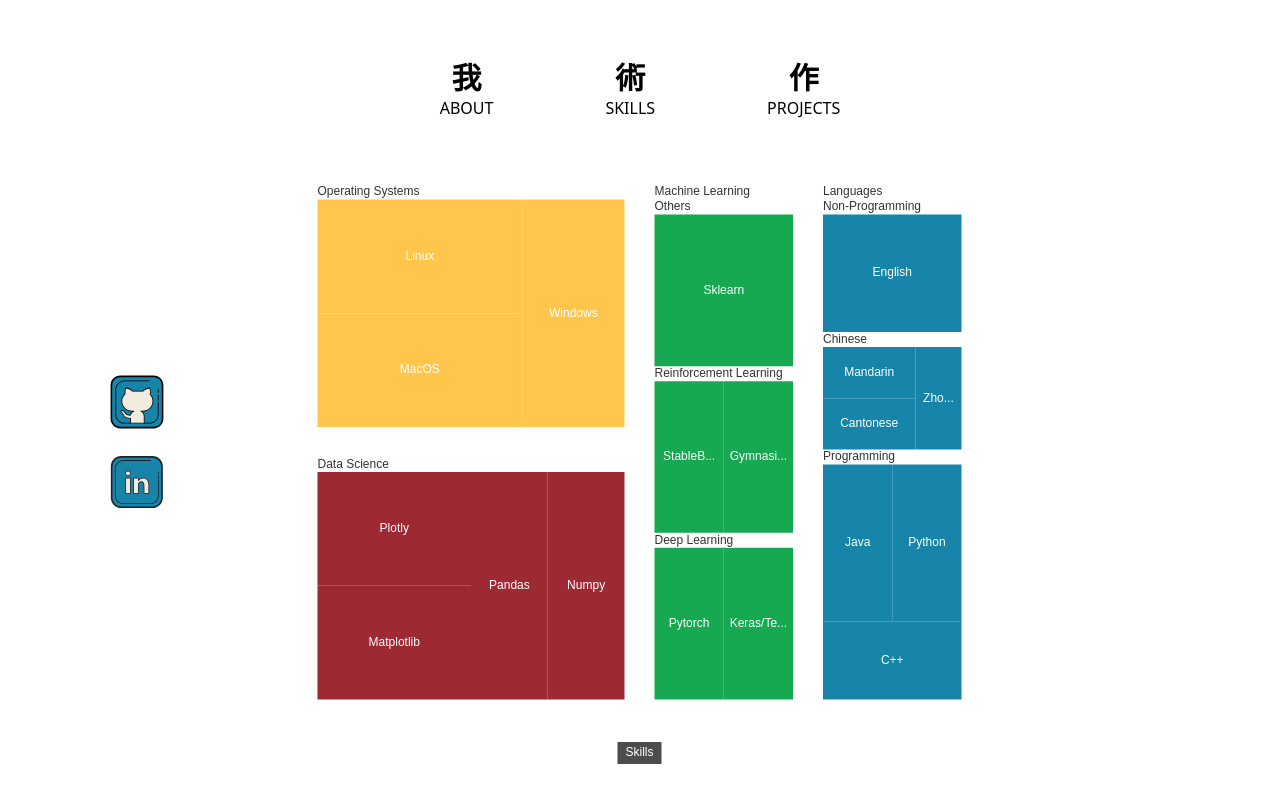
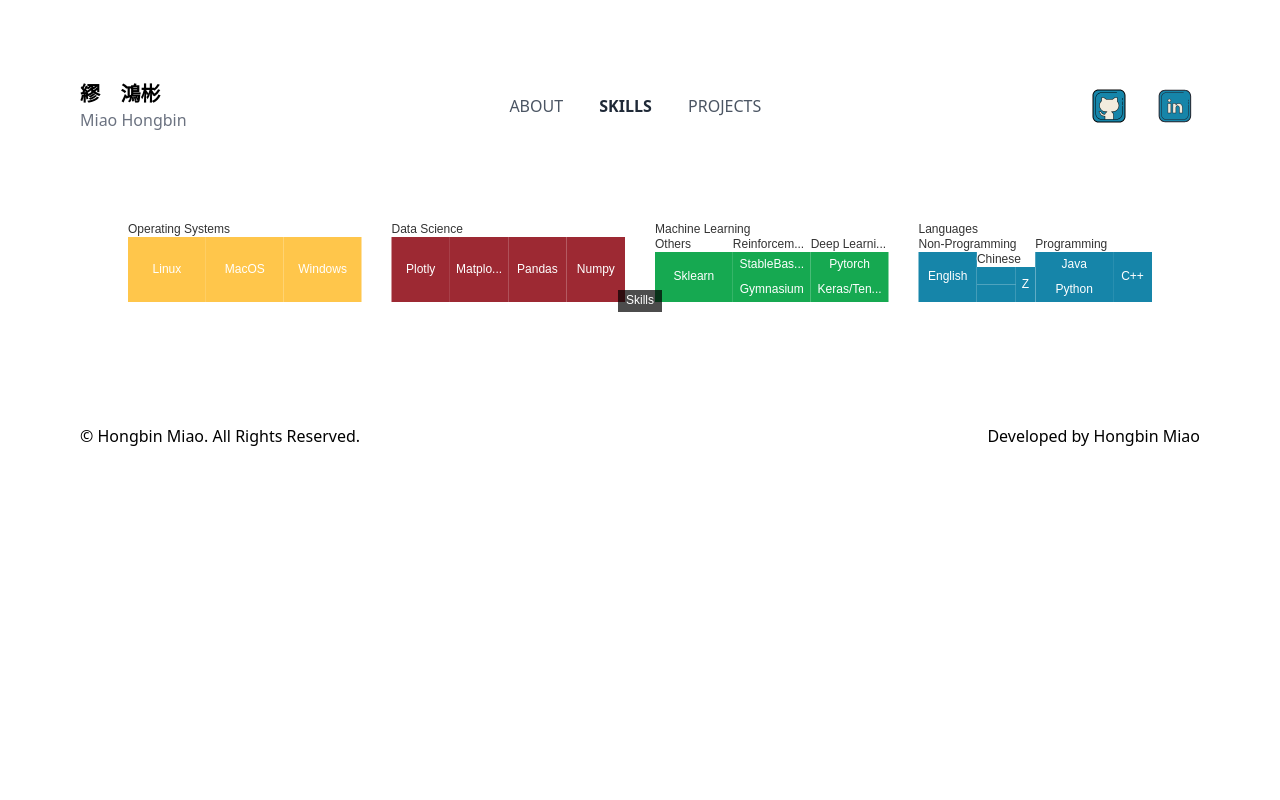
Before and after one commit to zslrmhb/my-space, a Next.js app: page /skills in a window 1280 px wide. Built offline with nearby package versions, Linux system fonts and the light colour scheme.

Commit message:
rearrange the website format

```diff
--- a/components/ContainerBlock.js
+++ b/components/ContainerBlock.js
@@ -1,14 +1,15 @@
-import Head from "next/head";
 import Navbar from "./Navbar";
 import Sidebar from "./Sidebar";
 import Scene from "./Scene";
+import Footer from "./Footer";
+import Head from "next/head";
 import { useRouter } from "next/router";
 
 export default function ContainerBlock({ children, ...customMeta }) {
   const router = useRouter();
 
   const meta = {
-    title: "Hongbin's Personal Space",
+    title: "Hongbin Miao's - Stduent",
     description: "Hongbin's Website",
     image: "",
     type: "website",
@@ -16,7 +17,7 @@
   };
 
   return (
-    <div className="w-screen h-screen">
+    <div className>
       <Head>
         <title>{meta.title}</title>
         <meta name="robots" content="follow, index" />
@@ -39,15 +40,17 @@
         )}
       </Head>
 
-      <main className="relative flex flex-col h-full p-9">
-        <Scene />
+      {/* <main className="relative  flex flex-col p-9 w-screen h-screen"></main> */}
+      <main className="w-screen">
         <Navbar />
+        {/* <Scene /> */}
 
-        <div className="relative flex flex-row h-full z-10">
-          <Sidebar />
+        {/* <div className="relative flex flex-row h-full z-10"> */}
+        {/* <Sidebar /> */}
 
-          <div className=" w-4/6 flex h-full">{children}</div>
-        </div>
+        <div>{children}</div>
+        <Footer />
+        {/* </div> */}
       </main>
     </div>
   );
--- /dev/null
+++ b/components/Footer.js
@@ -0,0 +1,17 @@
+export default function Footer() {
+  return (
+    <>
+      <div className="bg-white">
+        <div className="max-w-6xl mx-auto px-4 py-10 md:py-20">
+          {/* <div className="h-0.5 w-full bg-white "></div> */}
+          <div className="flex flex-col space-y-4 md:space-y-0 md:flex-row justify-between md:items-center mt-8">
+            <div>
+              <p>&copy; Hongbin Miao. All Rights Reserved.</p>
+            </div>
+            <div>Developed by Hongbin Miao</div>
+          </div>
+        </div>
+      </div>
+    </>
+  );
+}
--- a/components/Navbar.js
+++ b/components/Navbar.js
@@ -1,28 +1,129 @@
+import myInfo from "../constants/info";
 import Link from "next/link";
+import Image from "next/image";
 import { useRouter } from "next/router";
 
 export default function Navbar() {
-  // const router = useRouter();
+  const router = useRouter();
+  return (
+    <>
+      <div className="max-w-6xl  mx-auto px-4 py-10 md:py-20">
+        <div className="flex  md:flex-row justify-between items-center">
+          <div className="flex flex-col">
+            <Link href="/">
+              <h1 className="font-semibold text-xl">
+                {myInfo.nameCN[0]} &ensp; {myInfo.nameCN[1]}
+              </h1>
+              <p className="text-base font-light text-gray-500">
+                {myInfo.nameEN}
+              </p>
+            </Link>
+          </div>
 
-  return (
-    <div className="flex justify-center space-x-12 z-10 pt-6">
-      <NavLink href="/about" chineseLabel={"我"} englishLabel={"ABOUT"} />
-      <NavLink href="/skills" chineseLabel={"術"} englishLabel={"SKILLS"} />
-      <NavLink
-        href="/projects"
-        chineseLabel={"作"}
-        englishLabel={"PROJECTS"}
-      />
-    </div>
+          <div className="space-x-8 hidden md:block">
+            <Link
+              href="/about"
+              className={`text-base  ${
+                router.asPath === "/about"
+                  ? "text-gray-800 font-bold "
+                  : "text-gray-600 font-normal "
+              }`}>
+              ABOUT{" "}
+            </Link>
+            <Link
+              href="/skills"
+              className={`text-base  ${
+                router.asPath === "/skills"
+                  ? "text-gray-800 font-bold "
+                  : "text-gray-600 font-normal "
+              }`}>
+              SKILLS{" "}
+            </Link>
+            <Link
+              href="/projects"
+              className={`text-base  ${
+                router.asPath === "/projects"
+                  ? "text-gray-800 font-bold "
+                  : "text-gray-600 font-normal "
+              }`}>
+              PROJECTS{" "}
+            </Link>
+          </div>
+          <div className="space-x-4 flex flex-row items-center">
+            <a className="" href={myInfo.github}>
+              <Image
+                src={myInfo.githubPic}
+                alt="GitHub"
+                width={50}
+                height={50}
+              />
+            </a>
+            <a href={myInfo.linkedin}>
+              <Image
+                src={myInfo.linkedinPic}
+                alt="Linkedin"
+                width={50}
+                height={50}
+              />
+            </a>
+          </div>
+
+          {/* <NavLink
+              href="/about"
+              chineseLabel={"我"}
+              englishLabel={"ABOUT"}
+            />
+            <NavLink
+              href="/skills"
+              chineseLabel={"術"}
+              englishLabel={"SKILLS"}
+            />
+            <NavLink
+              href="/projects"
+              chineseLabel={"作"}
+              englishLabel={"PROJECTS"}
+            /> */}
+        </div>
+        <div className="space-x-8 block md:hidden mt-4">
+          <Link href="/about" className="text-base font-normal text-gray-600">
+            ABOUT
+          </Link>
+          <Link
+            href="/skills"
+            className="text-base font-normal text-gray-600 ">
+            SKILLS
+          </Link>
+          <Link
+            href="/projects"
+            className="text-base font-normal text-gray-600 ">
+            PROJECTS
+          </Link>
+        </div>
+      </div>
+    </>
   );
 }
+
+// function NavLink({ href, chineseLabel, englishLabel }) {
+//   return (
+//     <>
+//       <Link className="px-8" href={href}>
+//         <div className="text-3xl text-center font-semibold">
+//           {" "}
+//           {chineseLabel}{" "}
+//         </div>
+//         <div className="text-center"> {englishLabel} </div>
+//       </Link>
+//     </>
+//   );
+// }
 
 function NavLink({ href, chineseLabel, englishLabel }) {
   return (
     <>
-      <Link className="px-8" href={href}>
-        <div className="text-3xl text-center font-semibold"> {chineseLabel} </div>
-        <div className="text-center"> {englishLabel} </div>
+      <Link className="" href={href}>
+        <div className=""> {chineseLabel} </div>
+        <div className=""> {englishLabel} </div>
       </Link>
     </>
   );
--- a/components/Projects.js
+++ b/components/Projects.js
@@ -1,20 +1,10 @@
-import myInfo from "../constants/info";
+import myInfo from "constants/info";
 import { useState } from "react";
 import ProjectCard from "./ProjectCard";
 import ProjectDetails from "./ProjectDetails";
 
-import iNoteIt from "../public/assets/images/i-note-it.png";
-
 export default function Projects() {
   const [selectedProject, setSelectedProject] = useState(null);
-
-  const projects = [
-    {
-      name: "i-Note-It",
-      thumbnail: iNoteIt,
-      description: "d",
-    },
-  ];
 
   const openProjectDetails = project => {
     setSelectedProject(project);
@@ -27,7 +17,7 @@
   return (
     <>
       <div className="grid grid-cols-1 gap-8 p-9">
-        {projects.map((project, index) => (
+        {myInfo.projects.map((project, index) => (
           <div
             key={index}
             className="w-full h-full p-4 m-2 shadow-lg rounded hover:scale-105 transition-transform duration-300"
--- a/components/Sidebar.js
+++ b/components/Sidebar.js
@@ -1,33 +1,15 @@
-import profilePic from "public/assets/images/chatgpt.png";
-import githubPic from "public/assets/images/icons8-github.svg";
-import linkedinPic from "public/assets/images/icons8-linkedin.svg";
-import myInfo from "../constants/info";
-import Image from "next/image";
-import Link from "next/link";
+// import myInfo from "../constants/info";
+// import Image from "next/image";
 
-export default function Sidebar() {
-  return (
-    // w-1/5 flex flex-col items-center
-    <div className="flex flex-col items-center justify-center w-1/6">
-      {/* <Image
-        src={profilePic}
-        alt="profile image"
-        className="w-24 h-24 roundedfull"
-      />
-      <Link href="/" className="flex flex-col items-center">
-        <h1 className="text-xl ">
-          {myInfo.nameCN[0]} {myInfo.nameCN[1]}
-        </h1>
-        <h2 className="text-m ">
-          {myInfo.nameEN[0]} {myInfo.nameEN[1]}
-        </h2>
-      </Link> */}
-      <a className="" href={myInfo.github}>
-        <Image src={githubPic} alt="GitHub" width={80} />
-      </a>
-      <a href={myInfo.linkedin}>
-        <Image src={linkedinPic} alt="Linkedin" width={80} />
-      </a>
-    </div>
-  );
-}
+// export default function Sidebar() {
+//   return (
+//     <div className="flex flex-col items-center justify-center w-1/6">
+//       <a className="" href={myInfo.github}>
+//         <Image src={myInfo.githubPic} alt="GitHub" width={80} height={80} />
+//       </a>
+//       <a href={myInfo.linkedin}>
+//         <Image src={myInfo.linkedinPic} alt="Linkedin" width={80} />
+//       </a>
+//     </div>
+//   );
+// }
--- a/components/SkillGraphECharts.js
+++ b/components/SkillGraphECharts.js
@@ -1,4 +1,4 @@
-import ReactECharts from "echarts-for-react";
+import dynamic from "next/dynamic";
 import myInfo from "../constants/info";
 
 const topLevelCategoryColors = {
@@ -29,6 +29,9 @@
     },
   ];
 }
+const ReactECharts = dynamic(() => import("echarts-for-react"), {
+  ssr: false, // Disable server-side rendering for this component
+});
 
 export default function SkillGraphECharts({ childDimensions }) {
   const nodesData = myInfo.skillNodes;
--- a/constants/info.js
+++ b/constants/info.js
@@ -1,9 +1,17 @@
+import githubPic from "public/assets/images/icons8-github.svg";
+import linkedinPic from "public/assets/images/icons8-linkedin.svg";
+import profilePic from "public/assets/images/profile.png";
+
 const myInfo = {
+  profilePic: profilePic,
+  githubUsername: "zslrmhb",
   github: "https://github.com/zslrmhb",
+  githubPic: githubPic,
   nameCN: ["繆", "鴻彬"],
-  nameEN: ["Miao", "Hongbin"],
+  nameEN: ["Miao Hongbin"],
   email: "zslrmhb@gmail.com",
   linkedin: "https://www.linkedin.com/in/hongbinmiao/",
+  linkedinPic: linkedinPic,
   colorPalette: {
     blue: "#1685a9",
     green: "#16a951",
@@ -11,6 +19,43 @@
     yellow: "#ffc64b",
     white: "#fffbf0",
   },
+  projects: [
+    {
+      name: "i-Note-It",
+      thumbnail: "/../public/assets/images/i-note-it.png",
+      description: "d",
+    },
+    {
+      name: "Kun Analyzer",
+      thumbnail: "/../public/assets/images/i-note-it.png",
+      description: "d",
+    },
+    {
+      name: "TRCV_2023",
+      thumbnail: "/../public/assets/images/i-note-it.png",
+      description: "d",
+    },
+    {
+      name: "Omniverse Virtual Assistant",
+      thumbnail: "/../public/assets/images/i-note-it.png",
+      description: "d",
+    },
+    {
+      name: "Kun Classfier",
+      thumbnail: "/../public/assets/images/i-note-it.png",
+      description: "d",
+    },
+    {
+      name: "Fake News Detection",
+      thumbnail: "/../public/assets/images/i-note-it.png",
+      description: "d",
+    },
+    {
+      name: "Beer Rating Prediction",
+      thumbnail: "/../public/assets/images/i-note-it.png",
+      description: "d",
+    },
+  ],
   skillNodes: [
     {
       name: "Languages",
```
Also changed, not shown: components/Hero.js (+28 -5 lines), components/LatestCode.js (added, +9 -0 lines), lib/getLatestRepos.js (added, +39 -0 lines), public/assets/images/profile.png (added), 1 other file (tests, documents, lock files or other folders).
